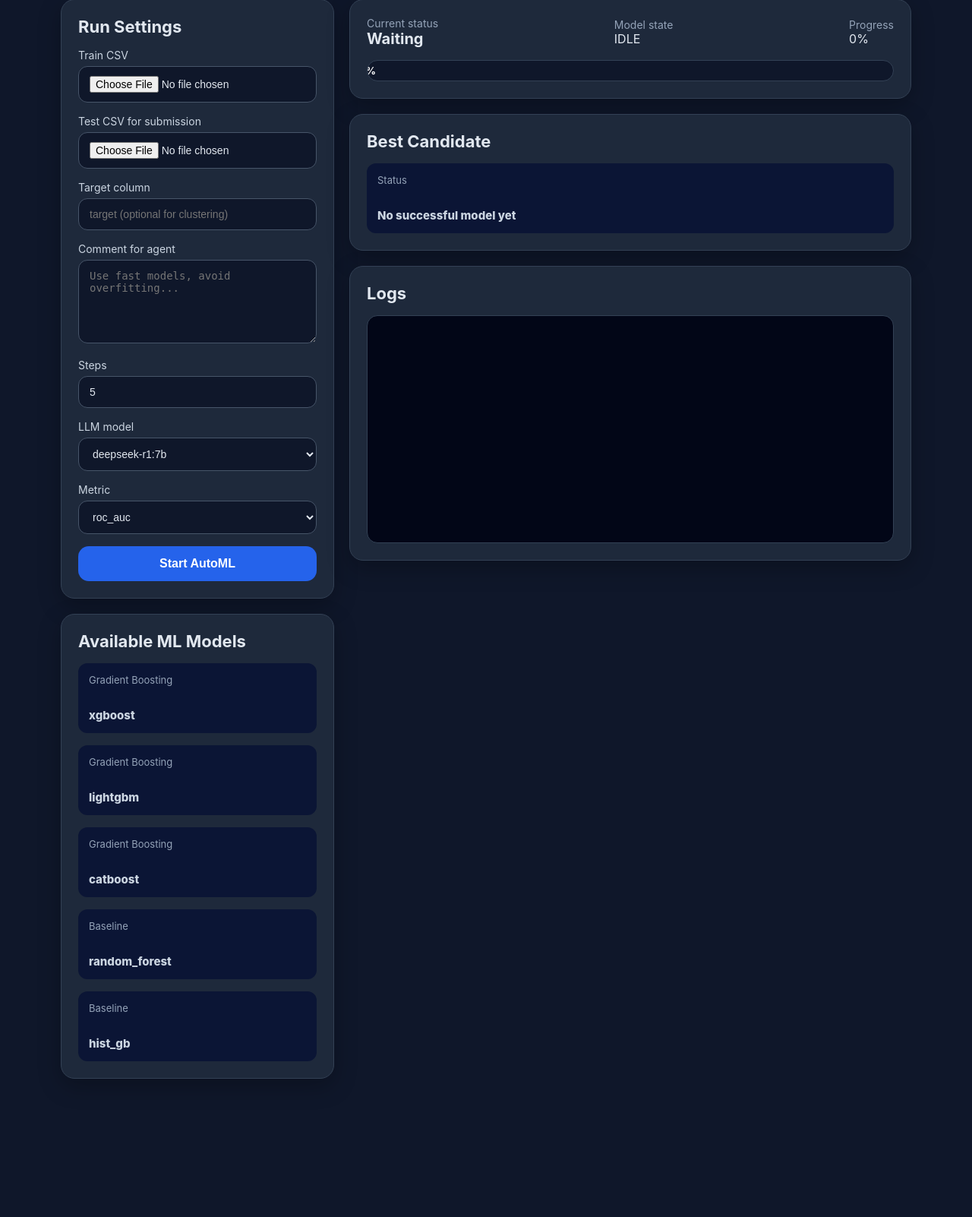
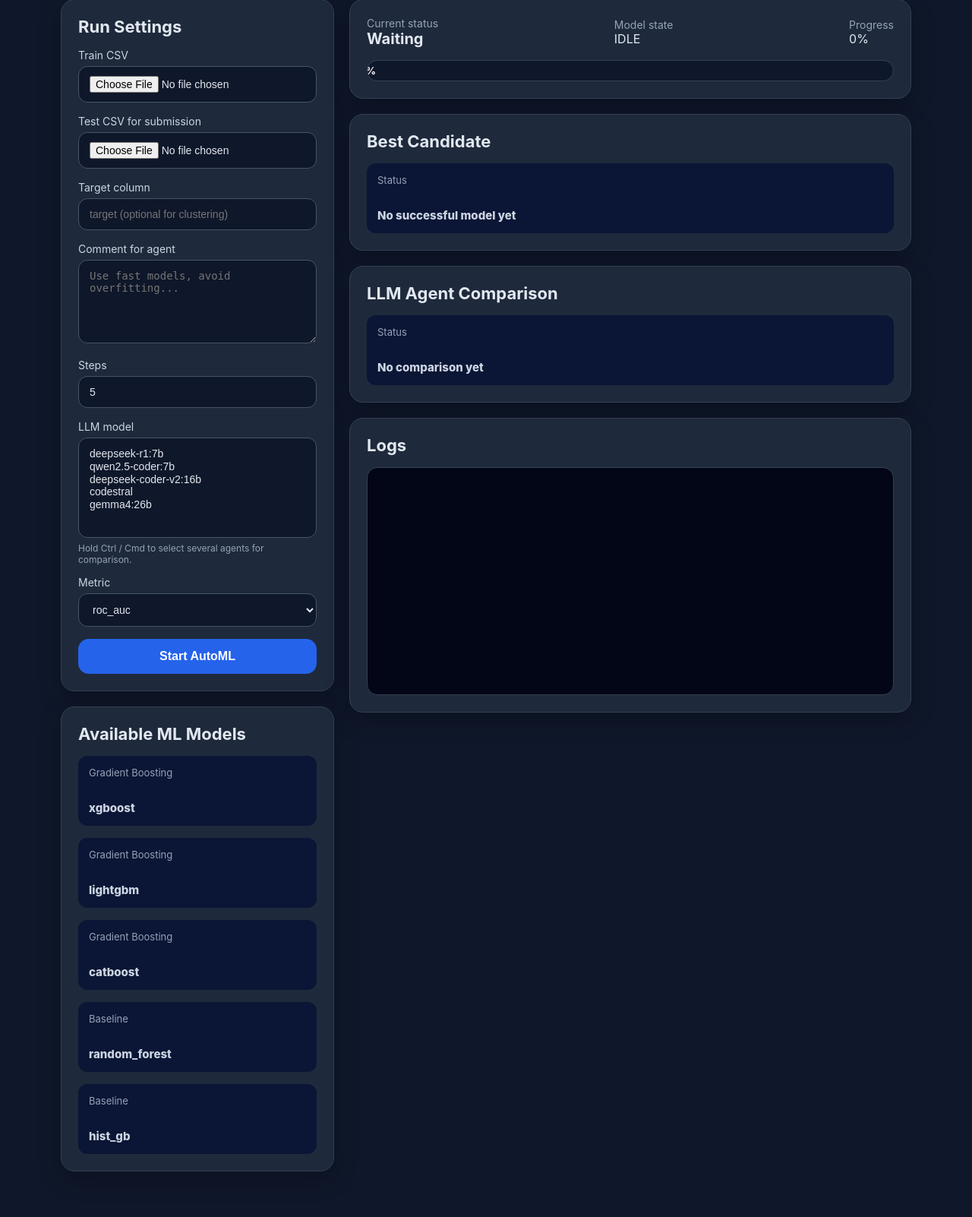
Before and after one commit to VorteX1728/automl-gym, a Flask app: page / in a window 1280 px wide. Shown: the part 150-1752 px from the top of the page at 76% size. Before the commit the page ends 1570 px from the top, so only its background shows below. Run offline with Flask 3, Linux system fonts and the light colour scheme.

Commit message:
model comparison

```diff
--- a/app.py
+++ b/app.py
@@ -49,6 +49,7 @@ def load_state():
             "run_stats": {},
             "submission_file": None,
             "model_state": "IDLE",
+            "llm_comparison": [],
             "is_running": False
         }
 
@@ -59,6 +60,12 @@ def load_state():
 
     if "run_stats" not in data:
         data["run_stats"] = {}
+
+    if "llm_comparison" not in data:
+        data["llm_comparison"] = []
+
+    if "model_state" not in data:
+        data["model_state"] = "IDLE"
 
     return data
 
@@ -96,7 +103,9 @@ def build_prompt(
     user_comment,
     metric,
     remaining_budget,
-    remaining_tokens
+    remaining_tokens,
+    agent_name=None,
+    compare_mode=False
 ):
     short_history = compact_history(
         history,
@@ -121,6 +130,12 @@ Remaining token budget:
 User comment:
 {user_comment}
 
+Agent name:
+{agent_name or "single_agent"}
+
+Comparison mode:
+{compare_mode}
+
 Recent compact experiments:
 {json.dumps(short_history, ensure_ascii=False, indent=2)}
 
@@ -141,6 +156,7 @@ Rules:
 7. Do not use markdown.
 8. Do not use code blocks.
 9. Return JSON under 80 tokens.
+10. In comparison mode, optimize independently from other LLM agents.
 
 JSON format:
 
@@ -169,6 +185,76 @@ def make_run_stats(result, env, step):
     }
 
 
+def parse_llm_models(value):
+    if not value:
+        return ["deepseek-r1:7b"]
+
+    if isinstance(value, list):
+        raw = value
+    else:
+        raw = str(value).replace("\n", ",").split(",")
+
+    models = []
+
+    for item in raw:
+        model = str(item).strip()
+
+        if model and model not in models:
+            models.append(model)
+
+    return models or ["deepseek-r1:7b"]
+
+
+def empty_agent_summary(model_name):
+    return {
+        "llm_model": model_name,
+        "status": "pending",
+        "best_model": None,
+        "best_score": None,
+        "best_reward": None,
+        "best_candidate_id": None,
+        "successful_steps": 0,
+        "failed_steps": 0,
+        "total_token_cost": 0,
+        "total_compute_cost": 0.0,
+        "remaining_tokens": None,
+        "remaining_budget": None,
+        "submission_file": None,
+        "error": None
+    }
+
+
+def update_agent_summary(summary, result, env):
+    summary["total_token_cost"] = int(getattr(env, "total_token_cost", 0))
+    summary["total_compute_cost"] = float(getattr(env, "total_compute_cost", 0.0))
+    summary["remaining_tokens"] = int(
+        max(0, getattr(env, "token_budget", 0) - getattr(env, "total_token_cost", 0))
+    )
+    summary["remaining_budget"] = float(
+        max(0, getattr(env, "compute_budget", 0) - getattr(env, "total_compute_cost", 0))
+    )
+
+    if result and result.get("success"):
+        summary["successful_steps"] += 1
+
+        score = result.get("selection_score", result.get("reward"))
+
+        if (
+            summary["best_reward"] is None
+            or score > summary["best_reward"]
+        ):
+            summary["best_reward"] = score
+            summary["best_score"] = result.get("val_score")
+            summary["best_model"] = result.get("best_model") or result.get("model")
+            summary["best_candidate_id"] = result.get("candidate_id")
+
+    elif result:
+        summary["failed_steps"] += 1
+        summary["error"] = result.get("error")
+
+    return summary
+
+
 def run_automl(
     train_path,
     test_path,
@@ -183,6 +269,14 @@ def run_automl(
     try:
         set_running(True)
 
+        llm_models = parse_llm_models(llm_model)
+        compare_mode = len(llm_models) > 1
+
+        llm_comparison = [
+            empty_agent_summary(model_name)
+            for model_name in llm_models
+        ]
+
         save_state({
             "status": "Initializing",
             "progress": 0,
@@ -191,172 +285,268 @@ def run_automl(
             "run_stats": {},
             "submission_file": None,
             "model_state": "EDA",
+            "llm_comparison": llm_comparison,
             "is_running": True
         })
 
-        env = AutoMLEnv(
-            train_path,
-            target_column=target,
-            metric=metric
-        )
+        global_best_result = {}
+        global_best_selection_score = -float("inf")
+        global_submission_file = None
+        global_run_stats = {}
 
-        agent = LLMAgent(
-            model_name=llm_model
-        )
+        for agent_index, current_llm_model in enumerate(llm_models):
 
-        best_selection_score = -float("inf")
-        best_result = {}
-        run_stats = {}
-
-        for step in range(steps):
-            progress = int((step / max(steps, 1)) * 90)
+            llm_comparison[agent_index]["status"] = "running"
 
             logs += "\n====================\n"
-            logs += f"STEP {step}\n"
+            logs += f"LLM AGENT {agent_index + 1}/{len(llm_models)}: {current_llm_model}\n"
             logs += "====================\n"
 
             save_state({
-                "status": f"Step {step}: generating action",
-                "model_state": "MODEL_SELECTION",
-                "progress": progress,
+                "status": f"Agent {agent_index + 1}/{len(llm_models)}: initializing",
+                "model_state": "EDA",
+                "progress": int((agent_index / max(len(llm_models), 1)) * 95),
                 "logs": logs,
-                "best_result": best_result,
-                "run_stats": run_stats,
-                "submission_file": None,
+                "best_result": global_best_result,
+                "run_stats": global_run_stats,
+                "submission_file": global_submission_file,
+                "llm_comparison": llm_comparison,
                 "is_running": True
             })
 
-            prompt = build_prompt(
-                best_selection_score,
-                env.history,
-                user_comment,
-                metric,
-                max(0, env.compute_budget - env.total_compute_cost),
-                max(0, env.token_budget - env.total_token_cost)
+            env = AutoMLEnv(
+                train_path,
+                target_column=target,
+                metric=metric
             )
 
-            action = agent.act(prompt)
+            agent = LLMAgent(
+                model_name=current_llm_model
+            )
 
-            logs += "\nACTION:\n"
-            logs += json.dumps(
-                action,
-                ensure_ascii=False,
-                indent=2
-            )
-            logs += "\n"
+            best_selection_score = -float("inf")
+            best_result = {}
+            run_stats = {}
+
+            for step in range(steps):
+                progress = int(
+                    (
+                        (agent_index + (step / max(steps, 1)))
+                        / max(len(llm_models), 1)
+                    ) * 95
+                )
+
+                logs += "\n--------------------\n"
+                logs += f"AGENT: {current_llm_model}\n"
+                logs += f"STEP {step}\n"
+                logs += "--------------------\n"
+
+                save_state({
+                    "status": f"{current_llm_model}: step {step} generating action",
+                    "model_state": "MODEL_SELECTION",
+                    "progress": progress,
+                    "logs": logs,
+                    "best_result": global_best_result or best_result,
+                    "run_stats": run_stats,
+                    "submission_file": global_submission_file,
+                    "llm_comparison": llm_comparison,
+                    "is_running": True
+                })
+
+                prompt = build_prompt(
+                    best_selection_score,
+                    env.history,
+                    user_comment,
+                    metric,
+                    max(0, env.compute_budget - env.total_compute_cost),
+                    max(0, env.token_budget - env.total_token_cost),
+                    agent_name=current_llm_model,
+                    compare_mode=compare_mode
+                )
+
+                action = agent.act(prompt)
+
+                logs += "\nACTION:\n"
+                logs += json.dumps(
+                    action,
+                    ensure_ascii=False,
+                    indent=2
+                )
+                logs += "\n"
+
+                save_state({
+                    "status": f"{current_llm_model}: step {step} training",
+                    "model_state": "TRAINING",
+                    "progress": min(progress + 3, 98),
+                    "logs": logs,
+                    "best_result": global_best_result or best_result,
+                    "run_stats": run_stats,
+                    "submission_file": global_submission_file,
+                    "llm_comparison": llm_comparison,
+                    "is_running": True
+                })
+
+                result = env.step(action)
+
+                run_stats = make_run_stats(
+                    result=result,
+                    env=env,
+                    step=step
+                )
+
+                logs += "\nRESULT:\n"
+                logs += json.dumps(
+                    result,
+                    ensure_ascii=False,
+                    indent=2
+                )
+                logs += "\n"
+
+                llm_comparison[agent_index] = update_agent_summary(
+                    llm_comparison[agent_index],
+                    result,
+                    env
+                )
+
+                if result.get("budget_exhausted"):
+                    logs += "\nBudget exhausted for this agent. Stopping agent run.\n"
+                    break
+
+                if result.get("success"):
+
+                    selection_score = result.get(
+                        "selection_score",
+                        result.get("reward", -float("inf"))
+                    )
+
+                    if selection_score > best_selection_score:
+                        best_selection_score = selection_score
+                        best_result = result
+
+                    if selection_score > global_best_selection_score:
+                        global_best_selection_score = selection_score
+                        global_best_result = result
+                        global_best_result["llm_model"] = current_llm_model
+                        global_run_stats = run_stats
+
+                else:
+                    logs += "\nMODEL FAILED:\n"
+                    logs += result.get("error", "")
+                    logs += "\n"
+
+                save_state({
+                    "status": f"{current_llm_model}: step {step} completed",
+                    "model_state": "EVALUATION",
+                    "progress": int(
+                        (
+                            (agent_index + ((step + 1) / max(steps, 1)))
+                            / max(len(llm_models), 1)
+                        ) * 95
+                    ),
+                    "logs": logs,
+                    "best_result": global_best_result or best_result,
+                    "run_stats": global_run_stats or run_stats,
+                    "submission_file": global_submission_file,
+                    "llm_comparison": llm_comparison,
+                    "is_running": True
+                })
+
+            if best_result:
+                logs += f"\nCreating submission for agent {current_llm_model}...\n"
+
+                try:
+                    submission = env.predict_submission(
+                        test_path=test_path
+                    )
+
+                    timestamp = datetime.now().strftime(
+                        "%Y%m%d_%H%M%S"
+                    )
+
+                    safe_agent_name = (
+                        current_llm_model
+                        .replace(":", "_")
+                        .replace("/", "_")
+                        .replace("\\", "_")
+                    )
+
+                    submission_filename = (
+                        f"submission_{safe_agent_name}_{timestamp}.csv"
+                    )
+
+                    submission_path = os.path.join(
+                        SUBMISSION_FOLDER,
+                        submission_filename
+                    )
+
+                    submission.to_csv(
+                        submission_path,
+                        index=False
+                    )
+
+                    llm_comparison[agent_index]["submission_file"] = submission_filename
+
+                    logs += f"Submission saved: {submission_path}\n"
+                    logs += f"Rows in submission: {len(submission)}\n"
+
+                    agent_best_reward = llm_comparison[agent_index].get("best_reward")
+
+                    global_best_reward = None
+                    if global_best_result:
+                        global_best_reward = global_best_result.get(
+                            "selection_score",
+                            global_best_result.get("reward")
+                        )
+
+                    if (
+                        agent_best_reward is not None
+                        and global_best_reward is not None
+                        and agent_best_reward >= global_best_reward
+                    ):
+                        global_submission_file = submission_filename
+
+                    if (
+                        global_best_result
+                        and global_best_result.get("llm_model") == current_llm_model
+                    ):
+                        global_submission_file = submission_filename
+
+                except Exception as error:
+                    logs += "\nSubmission creation failed for agent:\n"
+                    logs += str(error)
+                    logs += "\n"
+                    llm_comparison[agent_index]["error"] = str(error)
+
+            if (
+                global_submission_file
+                and global_best_result
+                and global_best_result.get("llm_model") == current_llm_model
+            ):
+                llm_comparison[agent_index]["submission_file"] = global_submission_file
+
+            llm_comparison[agent_index]["status"] = "finished"
 
             save_state({
-                "status": f"Step {step}: training model",
-                "model_state": "TRAINING",
-                "progress": min(progress + 5, 95),
+                "status": f"Agent {agent_index + 1}/{len(llm_models)} finished",
+                "model_state": "EVALUATION",
+                "progress": int(((agent_index + 1) / max(len(llm_models), 1)) * 95),
                 "logs": logs,
-                "best_result": best_result,
-                "run_stats": run_stats,
-                "submission_file": None,
+                "best_result": global_best_result,
+                "run_stats": global_run_stats,
+                "submission_file": global_submission_file,
+                "llm_comparison": llm_comparison,
                 "is_running": True
             })
-
-            result = env.step(action)
-
-            run_stats = make_run_stats(
-                result=result,
-                env=env,
-                step=step
-            )
-
-            logs += "\nRESULT:\n"
-            logs += json.dumps(
-                result,
-                ensure_ascii=False,
-                indent=2
-            )
-            logs += "\n"
-
-            if result.get("budget_exhausted"):
-                logs += "\nBudget exhausted. Stopping.\n"
-                save_state({
-                    "status": f"Step {step}: budget exhausted",
-                    "progress": int(((step + 1) / max(steps, 1)) * 90),
-                    "logs": logs,
-                    "best_result": best_result,
-                    "run_stats": run_stats,
-                    "submission_file": None,
-                    "is_running": True
-                })
-                break
-
-            if result.get("success"):
-
-                selection_score = result.get(
-                    "selection_score",
-                    result.get("reward", -float("inf"))
-                )
-
-                if selection_score > best_selection_score:
-                    best_selection_score = selection_score
-                    best_result = result
-            else:
-                logs += "\nMODEL FAILED:\n"
-                logs += result.get("error", "")
-                logs += "\n"
-
-            save_state({
-                "status": f"Step {step}: completed",
-                "model_state": "EVALUATION",
-                "progress": int(((step + 1) / max(steps, 1)) * 90),
-                "logs": logs,
-                "best_result": best_result,
-                "run_stats": run_stats,
-                "submission_file": None,
-                "is_running": True
-            })
-
-        logs += "\nCreating submission...\n"
-
-        save_state({
-            "status": "Creating submission",
-            "model_state": "PREDICTION",
-            "progress": 95,
-            "logs": logs,
-            "best_result": best_result,
-            "run_stats": run_stats,
-            "submission_file": None,
-            "is_running": True
-        })
-
-        submission = env.predict_submission(
-            test_path=test_path
-        )
-
-        timestamp = datetime.now().strftime(
-            "%Y%m%d_%H%M%S"
-        )
-
-        submission_filename = (
-            f"submission_{timestamp}.csv"
-        )
-
-        submission_path = os.path.join(
-            SUBMISSION_FOLDER,
-            submission_filename
-        )
-
-        submission.to_csv(
-            submission_path,
-            index=False
-        )
-
-        logs += f"\nSubmission saved: {submission_path}\n"
-        logs += f"Rows in submission: {len(submission)}\n"
 
         save_state({
             "status": "FINISHED",
             "model_state": "FINISHED",
             "progress": 100,
             "logs": logs,
-            "best_result": best_result,
-            "run_stats": run_stats,
-            "submission_file": submission_filename,
+            "best_result": global_best_result,
+            "run_stats": global_run_stats,
+            "submission_file": global_submission_file,
+            "llm_comparison": llm_comparison,
             "is_running": False
         })
 
@@ -372,7 +562,7 @@ def run_automl(
             "best_result": {},
             "run_stats": {},
             "submission_file": None,
-            "model_state": "IDLE",
+            "llm_comparison": [],
             "is_running": False
         })
 
@@ -399,7 +589,13 @@ def start():
     target = request.form["target"]
     comment = request.form.get("comment", "")
     steps = int(request.form.get("steps", 5))
-    llm_model = request.form["llm_model"]
+    llm_models = request.form.getlist("llm_model")
+
+    if not llm_models:
+        llm_models = [request.form.get("llm_model", "deepseek-r1:7b")]
+
+    llm_model = ",".join(llm_models)
+
     metric = request.form["metric"]
 
     timestamp = datetime.now().strftime("%Y%m%d_%H%M%S_%f")
--- a/templates/index.html
+++ b/templates/index.html
@@ -379,6 +379,45 @@ button:hover{
     }
 }
 
+
+.llm-comparison-table{
+    width:100%;
+    border-collapse:collapse;
+    margin-top:12px;
+    overflow:hidden;
+    border-radius:12px;
+}
+
+.llm-comparison-table th,
+.llm-comparison-table td{
+    border-bottom:1px solid #334155;
+    padding:10px;
+    text-align:left;
+    font-size:13px;
+    vertical-align:top;
+}
+
+.llm-comparison-table th{
+    color:#94a3b8;
+    font-weight:700;
+    background:#0f172a;
+}
+
+.llm-comparison-table td{
+    background:#0b1535;
+}
+
+.llm-model-select{
+    min-height:132px;
+}
+
+.hint{
+    color:#94a3b8;
+    font-size:12px;
+    margin-top:-10px;
+    margin-bottom:14px;
+}
+
 </style>
 
 </head>
@@ -456,7 +495,11 @@ button:hover{
                     LLM model
                 </label>
 
-                <select name="llm_model">
+                <select
+                    name="llm_model"
+                    multiple
+                    class="llm-model-select"
+                >
 
                     <option>
                         deepseek-r1:7b
@@ -479,6 +522,10 @@ button:hover{
                     </option>
 
                 </select>
+
+                <div class="hint">
+                    Hold Ctrl / Cmd to select several agents for comparison.
+                </div>
 
                 <label>
                     Metric
@@ -662,12 +709,29 @@ button:hover{
 
         </div>
 
+        <div class="card">
+
+            <h2>LLM Agent Comparison</h2>
+
+            <div id="llm_comparison">
+                <div class="metric-box">
+                    <div class="metric-title">
+                        Status
+                    </div>
+                    <div class="metric-value metric-small">
+                        No comparison yet
+                    </div>
+                </div>
+            </div>
+
+        </div>
+
         <div
             id="download-card"
             class="card download-card"
         >
 
-            <h2>Submission</h2>
+            <h2>Best Submission</h2>
 
             <div id="download"></div>
 
@@ -738,6 +802,97 @@ function applyChecklistState(){
         button.innerText = "Show";
     }
 }
+
+
+function renderLLMComparison(items, bestResult = {}, globalSubmissionFile = null){
+
+    const container =
+        document.getElementById(
+            "llm_comparison"
+        );
+
+    if(!container){
+        return;
+    }
+
+    if(!items || items.length === 0){
+
+        container.innerHTML = `
+            <div class="metric-box">
+                <div class="metric-title">
+                    Status
+                </div>
+                <div class="metric-value metric-small">
+                    No comparison yet
+                </div>
+            </div>
+        `;
+
+        return;
+    }
+
+    const rows =
+        items.map(function(item, index){
+
+            const isGlobalBest =
+                bestResult
+                && bestResult.llm_model
+                && item.llm_model === bestResult.llm_model;
+
+            const submissionFile =
+                item.submission_file
+                || (
+                    isGlobalBest
+                    ? globalSubmissionFile
+                    : null
+                );
+
+            const submission =
+                submissionFile
+                ? `<a class="download-link" href="/download/${submissionFile}">CSV</a>`
+                : "-";
+
+            return `
+                <tr>
+                    <td>${index + 1}</td>
+                    <td>${item.llm_model || "-"}</td>
+                    <td>${item.status || "-"}</td>
+                    <td>${item.best_model || "-"}</td>
+                    <td>${safeNumber(item.best_score, 5)}</td>
+                    <td>${safeNumber(item.best_reward, 4)}</td>
+                    <td>${item.successful_steps ?? 0}</td>
+                    <td>${item.failed_steps ?? 0}</td>
+                    <td>${item.total_token_cost ?? "-"}</td>
+                    <td>${safeNumber(item.total_compute_cost, 2)}</td>
+                    <td>${submission}</td>
+                </tr>
+            `;
+        }).join("");
+
+    container.innerHTML = `
+        <table class="llm-comparison-table">
+            <thead>
+                <tr>
+                    <th>#</th>
+                    <th>LLM Agent</th>
+                    <th>Status</th>
+                    <th>Best ML Model</th>
+                    <th>Best Score</th>
+                    <th>Best Reward</th>
+                    <th>OK</th>
+                    <th>Fail</th>
+                    <th>Tokens</th>
+                    <th>Compute</th>
+                    <th>Submission</th>
+                </tr>
+            </thead>
+            <tbody>
+                ${rows}
+            </tbody>
+        </table>
+    `;
+}
+
 
 function renderBestResult(result, runStats = {}){
 
@@ -1170,6 +1325,12 @@ async function fetchState(){
         data.run_stats || {}
     );
 
+    renderLLMComparison(
+        data.llm_comparison || [],
+        data.best_result || {},
+        data.submission_file || null
+    );
+
     if(
         status === "FINISHED" &&
         data.submission_file
@@ -1251,6 +1412,7 @@ document.addEventListener(
                 ).innerText = "";
 
               renderBestResult({}, {});
+              renderLLMComparison([]);
 
                 document
                 .getElementById(
```
